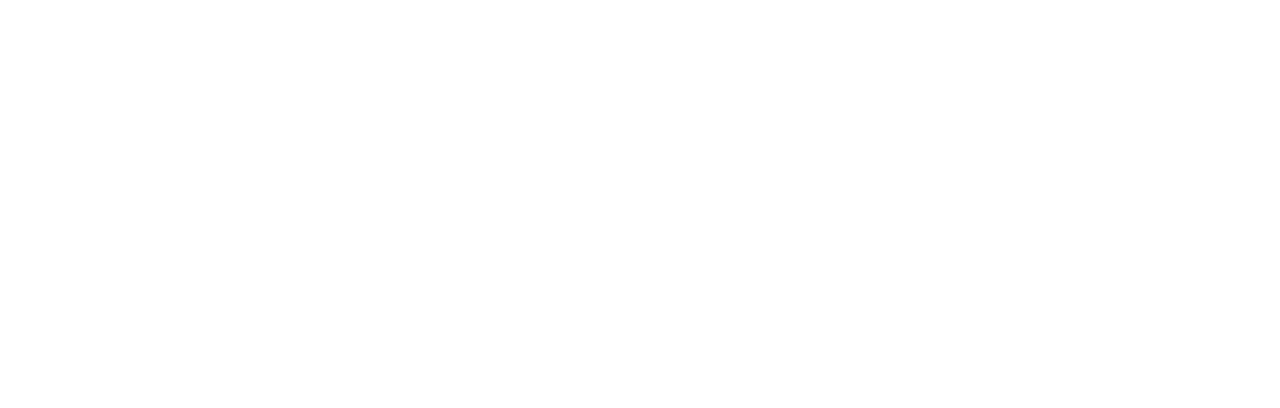
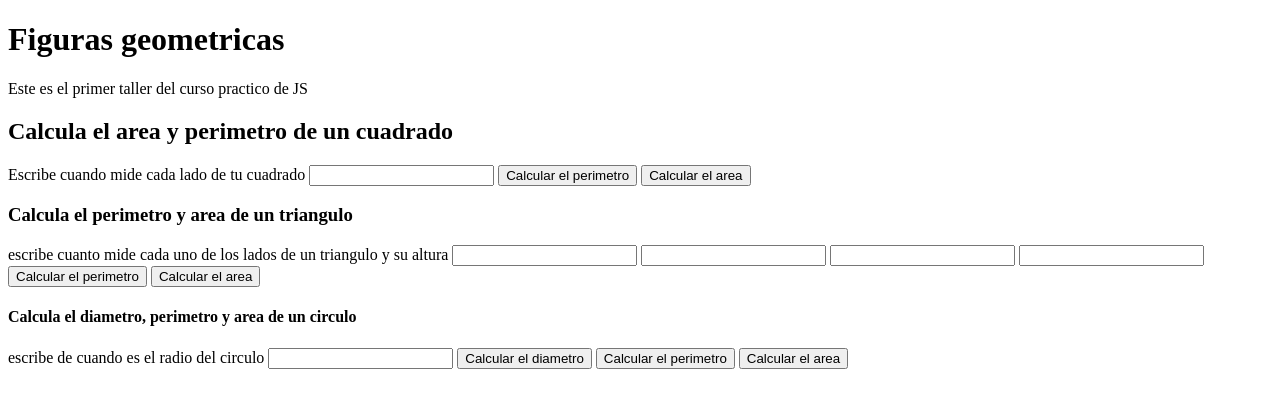
Before and after one commit to MarcoBiglione/cursoPracticoJS, a plain HTML site: page PrimerProjecto/index.html in a window 1280 px wide. Drawn offline with Linux system fonts and the light colour scheme.

Commit message:
Taller 1 completado sin mejorar el css

```diff
--- a/PrimerProjecto/index.html
+++ b/PrimerProjecto/index.html
@@ -4,9 +4,60 @@
     <meta charset="UTF-8">
     <meta http-equiv="X-UA-Compatible" content="IE=edge">
     <meta name="viewport" content="width=device-width, initial-scale=1.0">
-    <title>Document</title>
+    <title>Figuras geometricas </title>
 </head>
 <body>
-
+    <header>
+        <h1>
+            Figuras geometricas
+        </h1>
+        <p> Este es el primer taller del curso practico de JS </p>
+    </header>
+        <h2>Calcula el area y perimetro de un cuadrado </h2>
+        <form>
+            <label>
+                Escribe cuando mide cada lado de tu cuadrado
+            </label>
+            <input type="number" id="lado"/>
+            <button type="button" onclick="perimetroCuadrado()">
+                Calcular el perimetro
+            </button>
+            <button type="button" onclick="areaCuadrado()">
+                Calcular el area
+            </button>
+        </form>
+        <h3>Calcula el perimetro y area de un triangulo </h3>
+        <form>
+            <label>
+                escribe cuanto mide cada uno de los lados de un triangulo y su altura
+            </label>
+            <input type="number" id="lado1"/>
+            <input type="number" id="lado2"/>
+            <input type="number" id="base"/>
+            <input type="number" id="altura"/>
+            <button type="button" onclick="perimetroTriangulo()">
+                Calcular el perimetro
+            </button>
+            <button type="button" onclick="areaTriangulo()">
+                Calcular el area
+            </button>
+        </form>
+        <h4>Calcula el diametro, perimetro y area de un circulo</h4>
+        <form>
+            <label>
+                escribe de cuando es el radio del circulo
+            </label>
+            <input type="number" id="radio"/>
+            <button type="button" onclick="diametroCirculo()">
+                Calcular el diametro
+            </button>
+            <button type="button" onclick="perimetroCirculo()">
+                Calcular el perimetro
+            </button>
+            <button type="button" onclick="areaCirculo()">
+                Calcular el area
+            </button>
+        </form>
+    <script src="./main.js"></script>
 </body>
 </html>
--- a/PrimerProjecto/main.js
+++ b/PrimerProjecto/main.js
@@ -0,0 +1,64 @@
+const inputC = document.getElementById("lado")
+const inputT1 = document.getElementById("lado1")
+const inputT2 = document.getElementById("lado2")
+const inputTB = document.getElementById("base")
+const inputA = document.getElementById("altura")
+const inputR = document.getElementById("radio")
+// codigo Cuadrado
+
+function perimetroCuadrado()
+{
+    const lado = inputC.value
+    var perimetro = lado * 4
+    alert(perimetro)
+}
+
+function areaCuadrado(){
+
+    const lado = inputC.value
+    var area = lado * lado
+    alert(area)
+}
+// codigo del triangulo
+
+
+
+
+function perimetroTriangulo(){
+    const lado1 = parseInt(inputT1.value)
+    const lado2 = parseInt(inputT2.value)
+    const base = parseInt(inputTB.value)
+    var perimetroT = lado1 + lado2 + base
+    alert(perimetroT)
+}
+
+
+function areaTriangulo(){
+    const base = inputTB.value
+    const altura = inputA.value
+    var areaT = (base * altura)/2
+    alert(areaT)
+}
+
+
+// codigo del Circulo
+
+function diametroCirculo(){
+    const radio = inputR.value
+    var diametro = radio * 2
+    alert(diametro)
+}
+
+const PI = Math.PI
+
+function perimetroCirculo(){
+    const radio = inputR.value
+    var perimetro = (radio * 2) * PI
+    alert(perimetro)
+}
+
+function areaCirculo(){
+    const radio = inputR.value
+    var area = (radio * radio) * PI
+    alert(area)
+}
```
